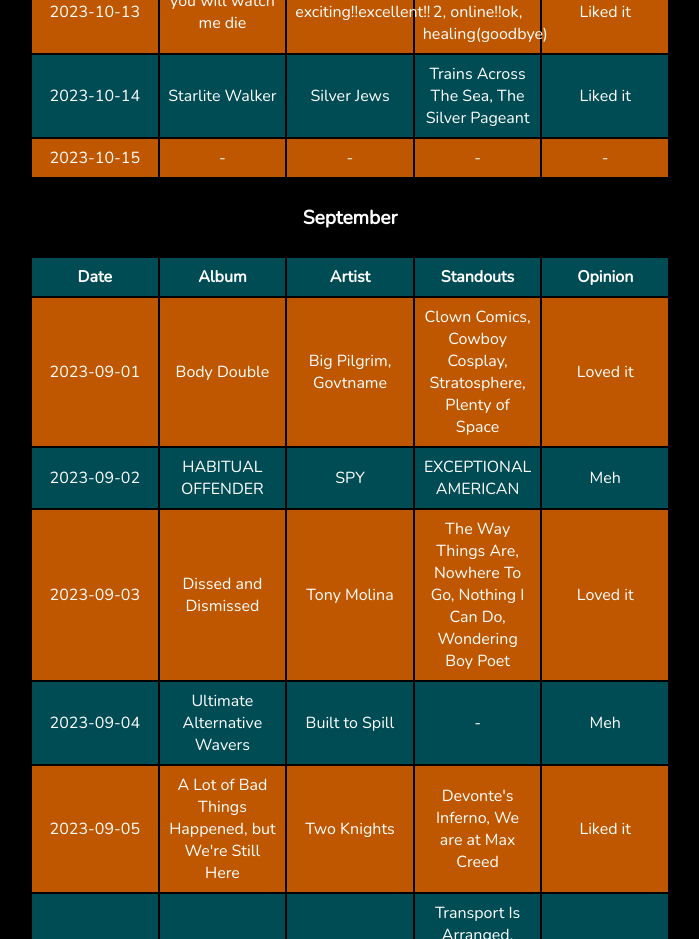
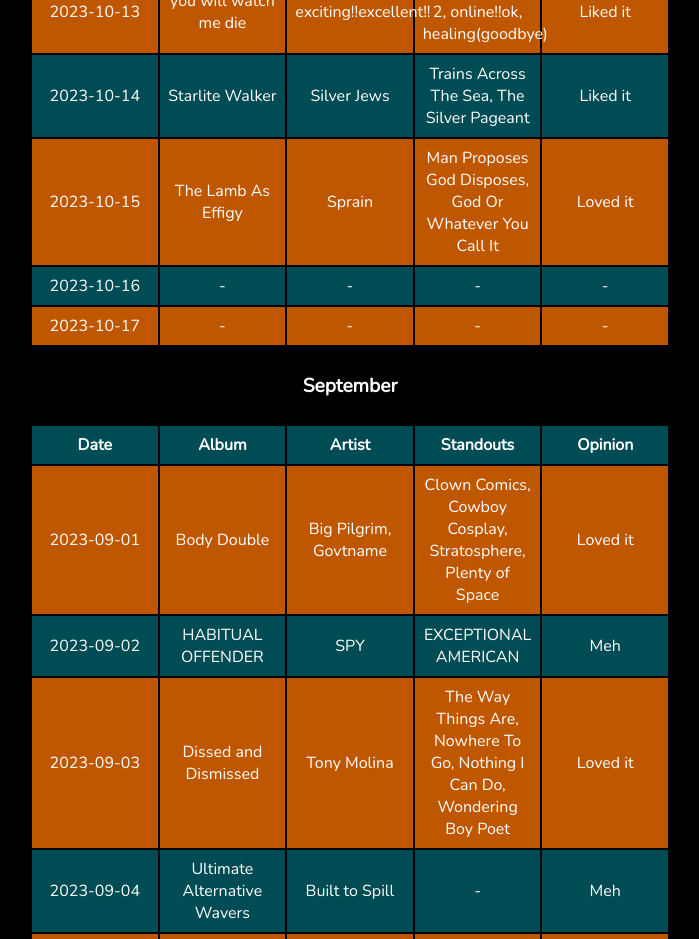
Before and after one commit to bilfor/dotnet, a plain HTML site: page logs/albums.html in a window 1280 px wide. Shown: the part 1520-2459 px from the top of the page, without its empty margins (290-989 px from the left). Drawn offline with nearby package versions, Linux system fonts and the light colour scheme.

Commit message:
listened lamb as effigy

```diff
--- a/logs/albums.html
+++ b/logs/albums.html
@@ -122,6 +122,20 @@
       </tr>
       <tr>
         <td>2023-10-15</td>
+        <td>The Lamb As Effigy</td>
+        <td>Sprain</td>
+        <td>Man Proposes God Disposes, God Or Whatever You Call It</td>
+        <td>Loved it</td>
+      </tr>
+      <tr>
+        <td>2023-10-16</td>
+        <td>-</td>
+        <td>-</td>
+        <td>-</td>
+        <td>-</td>
+      </tr>
+      <tr>
+        <td>2023-10-17</td>
         <td>-</td>
         <td>-</td>
         <td>-</td>
```
Also changed, not shown: index.html (+1 -1 lines).
